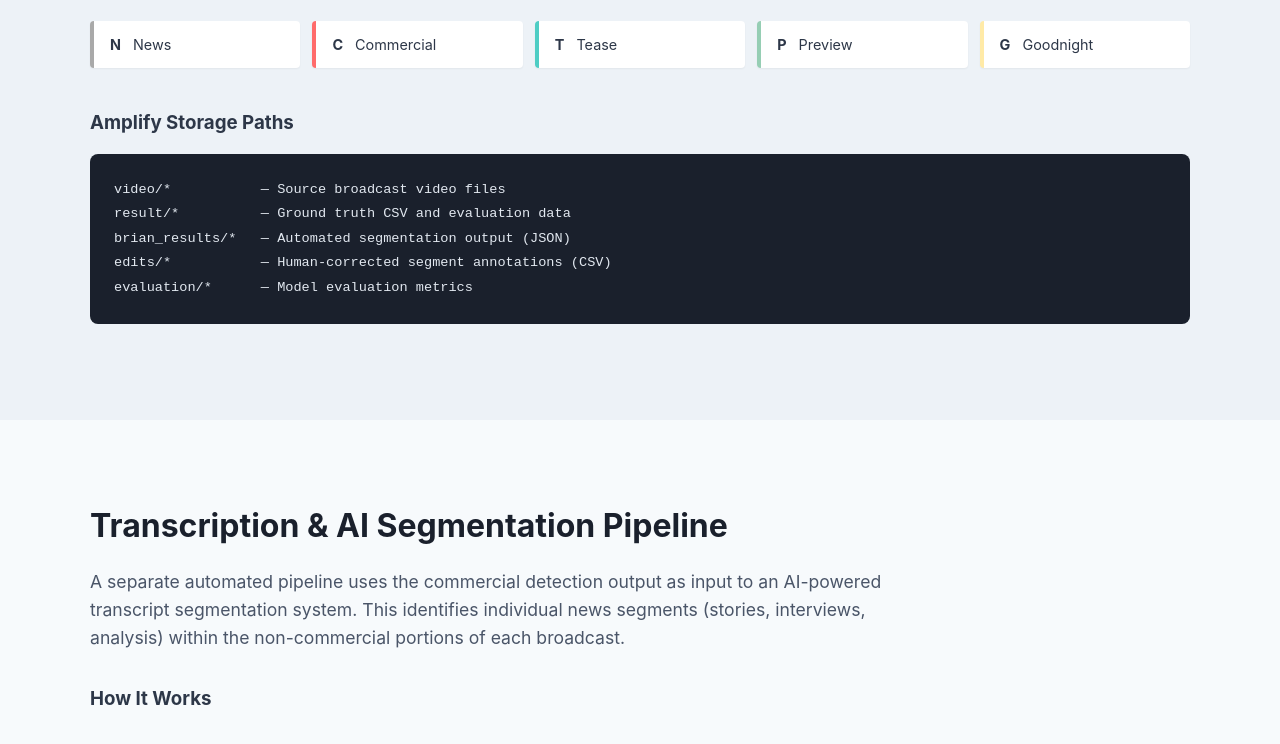
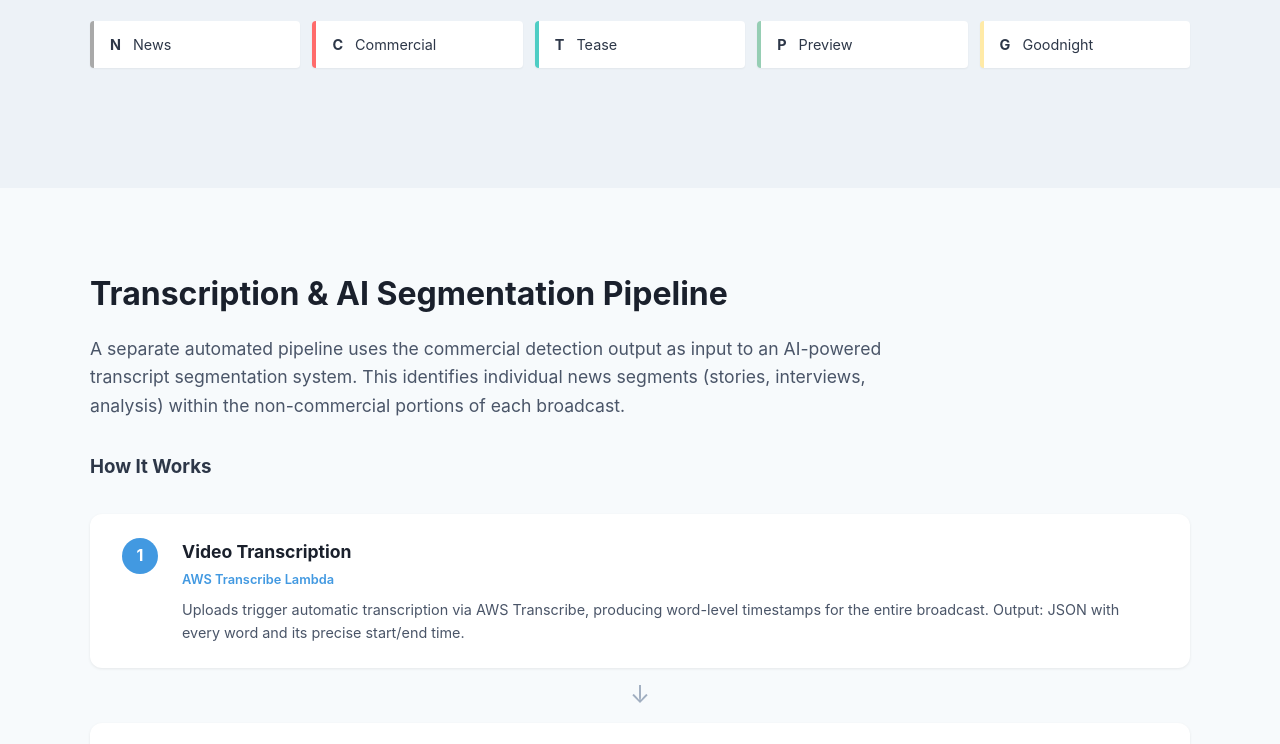
Before and after one commit to emgeier/pages-test, a plain HTML site: page index.html in a window 1280 px wide. Shown: the part 5136-5880 px from the top of the page. Drawn offline with Linux system fonts and the light colour scheme.

Commit message:
upload video trigger

```diff
--- a/index.html
+++ b/index.html
@@ -264,14 +264,7 @@
           </div>
         </div>
 
-        <h3>Amplify Storage Paths</h3>
-        <div class="code-block">
-          <pre><code>video/*           — Source broadcast video files
-result/*          — Ground truth CSV and evaluation data
-brian_results/*   — Automated segmentation output (JSON)
-edits/*           — Human-corrected segment annotations (CSV)
-evaluation/*      — Model evaluation metrics</code></pre>
-        </div>
+
       </div>
     </section>
 
@@ -381,6 +374,7 @@ evaluation/*      — Model evaluation metrics</code></pre>
         <h3>Cost &amp; Performance</h3>
         <div class="code-block">
           <pre><code>Per 1-hour broadcast:
+├── Video processing to find commercial breaks free-tier Lambda or $.035/10 videos
 ├── Transcription (AWS Transcribe): ~$0.72, 3-5 min
 ├── AI Segmentation (Bedrock Claude): ~$0.60-$0.80, 2-4 min
 └── Evaluation: ~$0.01, 30 sec
```
